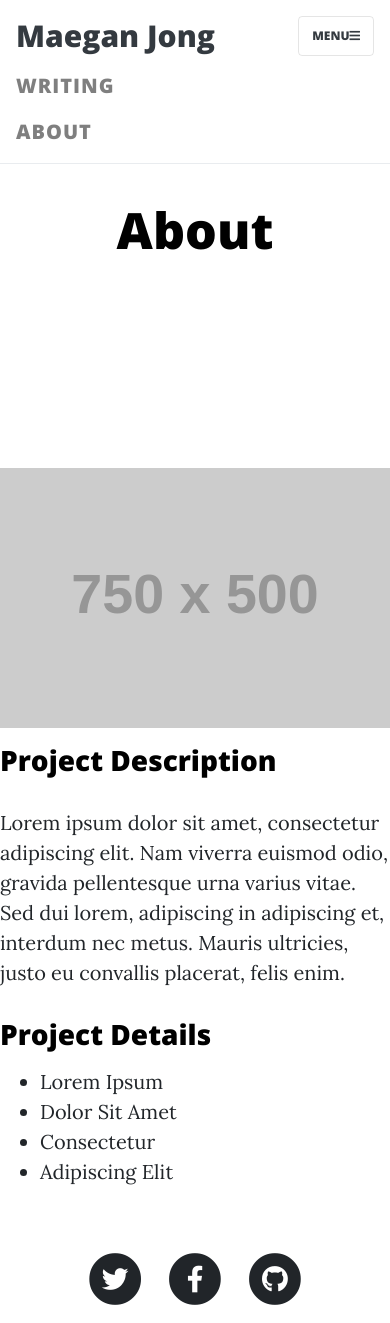
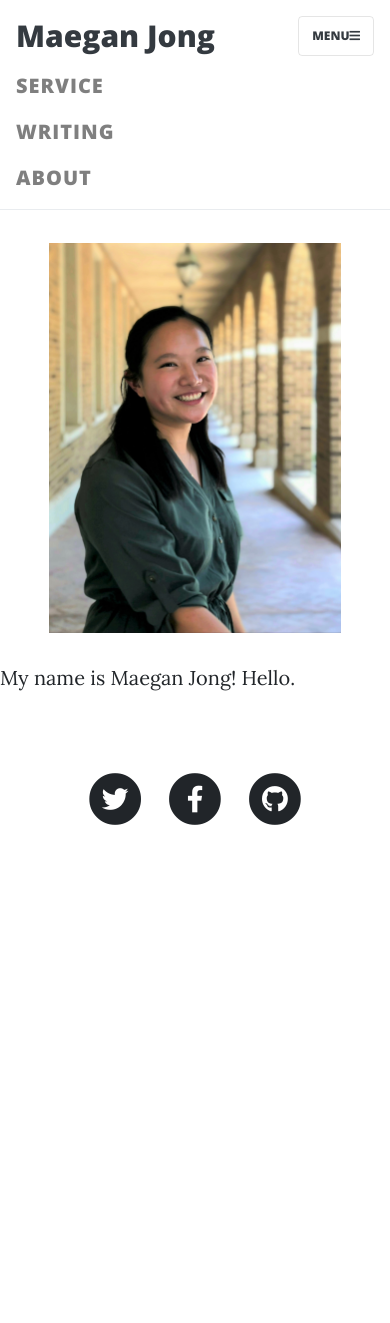
Before and after one commit to StartBootstrap/startbootstrap-clean-blog, a PHP site: page /about.html in a window 390 px wide, after a click on "MENU". Shown: the top 1323 px of the page. After the commit the page ends 825 px from the top, so only its background shows below. Run offline with PHP 8.4, Linux system fonts and the light colour scheme; grey boxes labelled with a size stand in for pictures from a placeholder-image service; some libraries are stand-ins or nearby versions.

Commit message:
Create Blog

```diff
--- a/about.html
+++ b/about.html
@@ -8,7 +8,7 @@
   <meta name="description" content="">
   <meta name="author" content="">
 
-  <title>Clean Blog - Start Bootstrap Theme</title>
+  <title>Maegan Jong</title>
 
   <!-- Bootstrap core CSS -->
   <link href="vendor/bootstrap/css/bootstrap.min.css" rel="stylesheet">
@@ -31,7 +31,6 @@
 
   <!-- Page Header -->
   <header class="masthead" >
-    <div class="overlay"></div>
     <div class="container">
       <div class="row">
         <div class="col-lg-8 col-md-10 mx-auto">
@@ -59,20 +58,12 @@
 
   <div class="row">
 
-    <div class="col-md-8">
-      <img class="img-fluid" src="http://placehold.it/750x500" alt="">
+    <div class="col-md-6">
+      <img class="img-fluid img" src="img/mj.jpg" alt="">
     </div>
 
-    <div class="col-md-4">
-      <h3 class="my-3">Project Description</h3>
-      <p>Lorem ipsum dolor sit amet, consectetur adipiscing elit. Nam viverra euismod odio, gravida pellentesque urna varius vitae. Sed dui lorem, adipiscing in adipiscing et, interdum nec metus. Mauris ultricies, justo eu convallis placerat, felis enim.</p>
-      <h3 class="my-3">Project Details</h3>
-      <ul>
-        <li>Lorem Ipsum</li>
-        <li>Dolor Sit Amet</li>
-        <li>Consectetur</li>
-        <li>Adipiscing Elit</li>
-      </ul>
+    <div class="col-md-6 text">
+      <p>My name is Maegan Jong! Hello. </p>
     </div>
 
   </div>
--- a/css/clean-blog.css
+++ b/css/clean-blog.css
@@ -178,8 +178,9 @@
   }
 }
 
+/* edit the page header and how much of a bottom margin*/
 header.masthead {
-  margin-bottom: 50px;
+  margin-bottom: 0px;
   background: no-repeat center center;
   background-color: #ffffff;
   background-attachment: scroll;
@@ -200,7 +201,7 @@
 header.masthead .page-heading,
 header.masthead .post-heading,
 header.masthead .site-heading {
-  padding: 200px 0 150px;
+  padding: 125px 0 50px;
   color: white;
 }
 
@@ -208,7 +209,7 @@
   header.masthead .page-heading,
   header.masthead .post-heading,
   header.masthead .site-heading {
-    padding: 200px 0;
+    padding: 100px 0;
   }
 }
 
@@ -229,14 +230,14 @@
   font-weight: 300;
   line-height: 1.1;
   display: block;
-  margin: 10px 0 0;
+  margin: 0px 0 0;
   font-family: 'Open Sans', 'Helvetica Neue', Helvetica, Arial, sans-serif;
 }
 
 @media only screen and (min-width: 768px) {
   header.masthead .page-heading h1,
   header.masthead .site-heading h1 {
-    font-size: 80px;
+    font-size: 50px;
   }
 }
 
@@ -437,3 +438,12 @@
   background-size: 90%;
   background-position: center;
 }
+
+.img {
+  height: 100%;
+  width: 75%;
+  background-position: center;
+  display: block;
+  margin-left: auto;
+  margin-right: auto;
+}
--- a/js/script.js
+++ b/js/script.js
@@ -10,8 +10,12 @@
    '<div class="collapse navbar-collapse" id="navbarResponsive">'+
      '<ul class="navbar-nav ml-auto">'+
 
+     '<li class="nav-item dropdown">'+
+       '<a class="nav-link" href="post.html" >Service</a>'+
+     '</li>'+
+
        '<li class="nav-item dropdown">'+
-         '<a class="nav-link" href="post.html" >Writing</a>'+
+         '<a class="nav-link" href="writing.html" >Writing</a>'+
        '</li>'+
 
 
```
Also changed, not shown: index.html (+1 -64 lines), writing.html (added, +160 -0 lines), img/mj.jpg (added), 1 other file.
